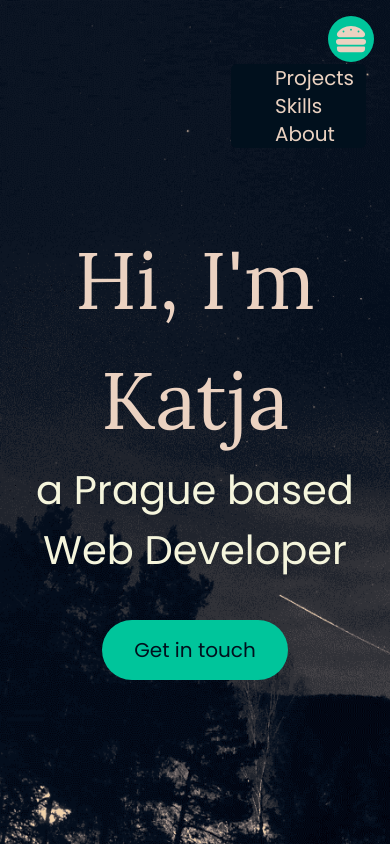
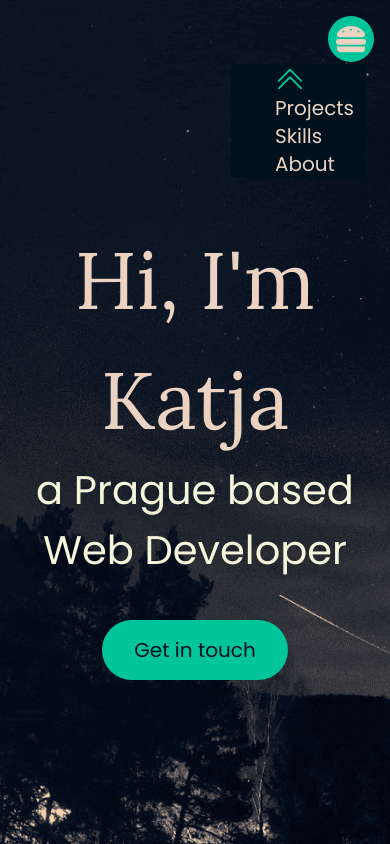
Before and after one commit to queuing4oranges/portfolio, a React (Create React App) app: page / in a window 390 px wide. Both pictures are taken after a click on the button 351 px from the left and 39 px from the top of the page. Shown: the top 844 px of the page. Built offline with nearby package versions, Linux system fonts and the light colour scheme; a web font is replaced by a local one.

Commit message:
Adding home arrow to mobile

```diff
--- a/src/components/Navbar/Navbar.js
+++ b/src/components/Navbar/Navbar.js
@@ -1,6 +1,7 @@
 import { useState } from "react";
 import { Link } from "react-scroll";
 import { FaHamburger } from "react-icons/fa";
+import { BsChevronDoubleUp } from "react-icons/bs";
 
 import "./navbar.scss";
 
@@ -30,6 +31,19 @@ const Navbar = () => {
 							Download CV
 						</a>
 					</button>
+					{isOpen ?
+						<Link
+							to="home"
+							smooth={true}
+							spy={true}
+							activeClass="active"
+							className={`flex items-center ml-8 hover:text-accent ${isOpen ? "text-xl ml-0 px-3" : "" }`}
+							onClick={() => setIsOpen(false)}>
+							<BsChevronDoubleUp size={30} />
+						</Link>
+					: null
+					}
+
 					<Link
 						to="projects"
 						smooth={true}
```
